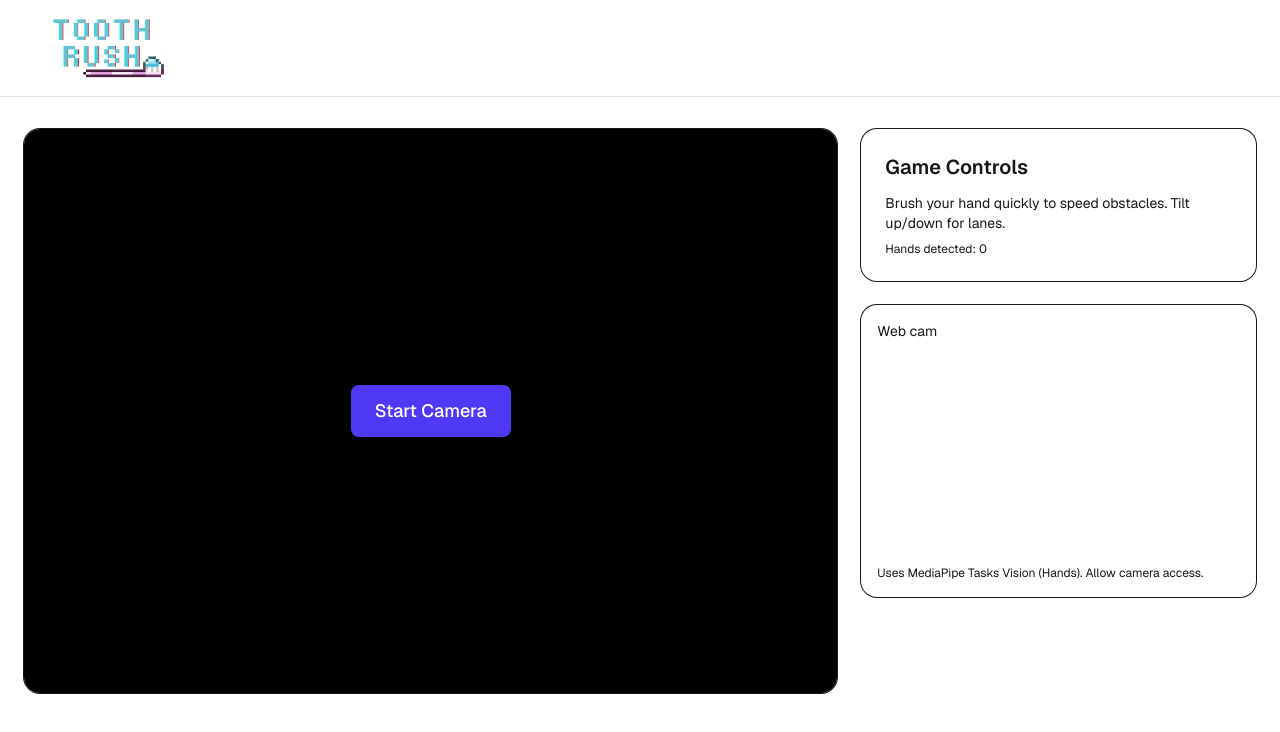
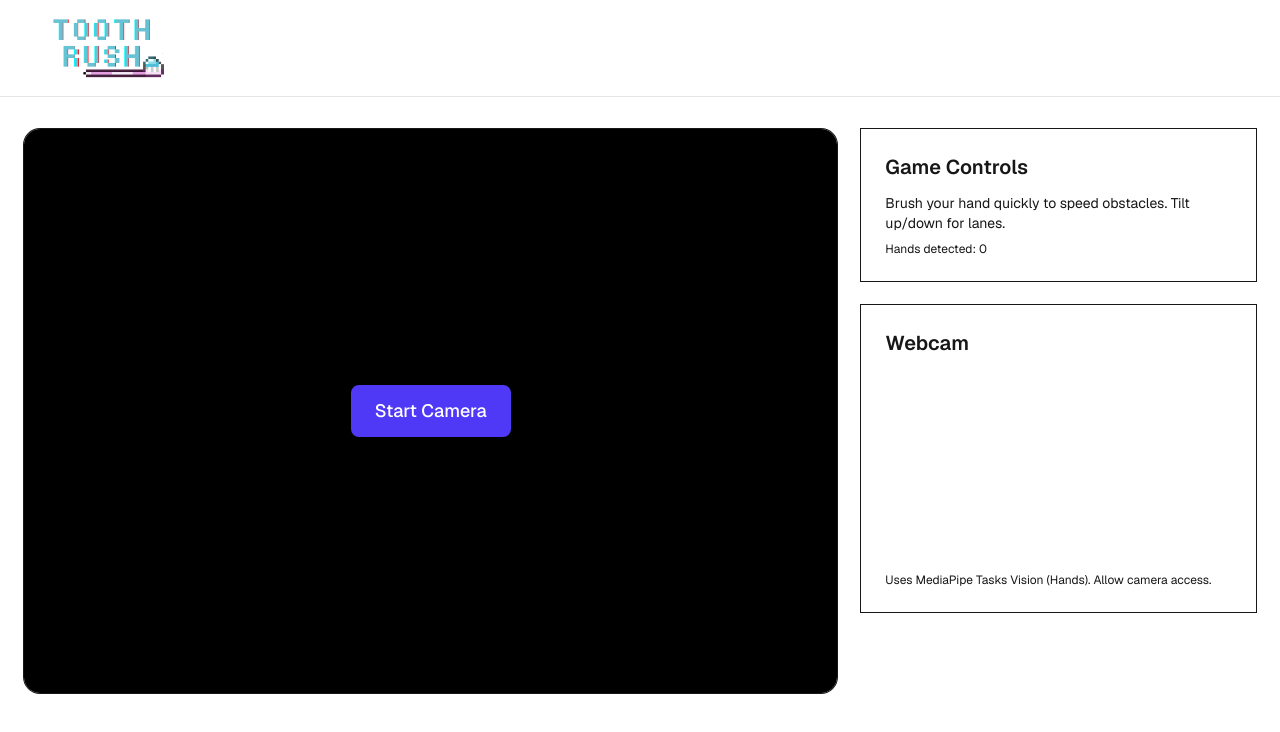
Before and after one commit to Sucram314/hackthenorth2025, a Next.js app: page / in a window 1280 px wide. Shown: the top 732 px of the page. Built offline with nearby package versions, Linux system fonts and the light colour scheme.

Commit message:
pixel style border

```diff
--- a/src/app/components/gesture/WebcamGestureMP.js
+++ b/src/app/components/gesture/WebcamGestureMP.js
@@ -283,11 +283,8 @@ const WebcamGestureMP = forwardRef((props, ref) => {
   }
 
   return (
-    <div className="rounded-2xl bg-card ring-1 ring-border p-4">
-      <div className="flex items-center justify-between">
-        <p className="text-sm text-muted-foreground">Web cam</p>
-      </div>
-
+    <div className="ring-1 ring-border bg-card p-6">
+      <h2 className="text-xl font-semibold text-card-foreground">Webcam</h2>
       {err && <p className="mt-2 text-sm text-destructive">{err}</p>}
 
       <div className="relative mt-3 aspect-video rounded-xl overflow-hidden bg-muted">
--- a/src/app/components/ui/ControlsPanel.js
+++ b/src/app/components/ui/ControlsPanel.js
@@ -6,7 +6,7 @@ export default function ControlsPanel() {
   const { handCount } = useGesture();
   return (
     <aside className="space-y-6">
-      <div className="rounded-2xl ring-1 ring-border bg-card p-6">
+      <div className="ring-1 ring-border bg-card p-6">
         <h2 className="text-xl font-semibold text-card-foreground">
           Game Controls
         </h2>
```
